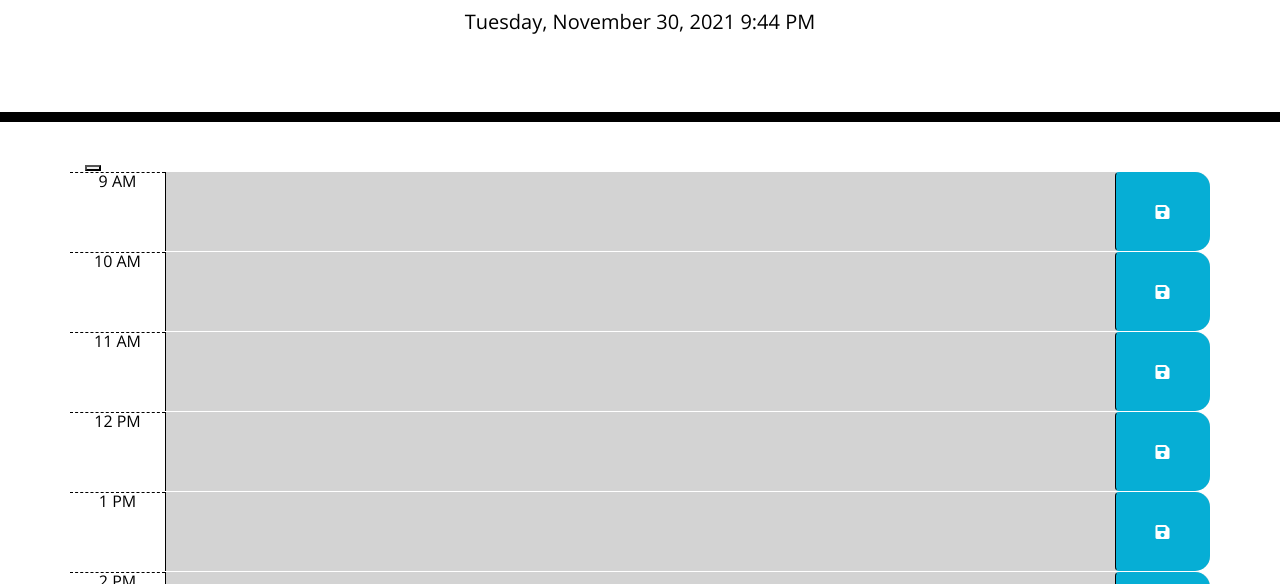
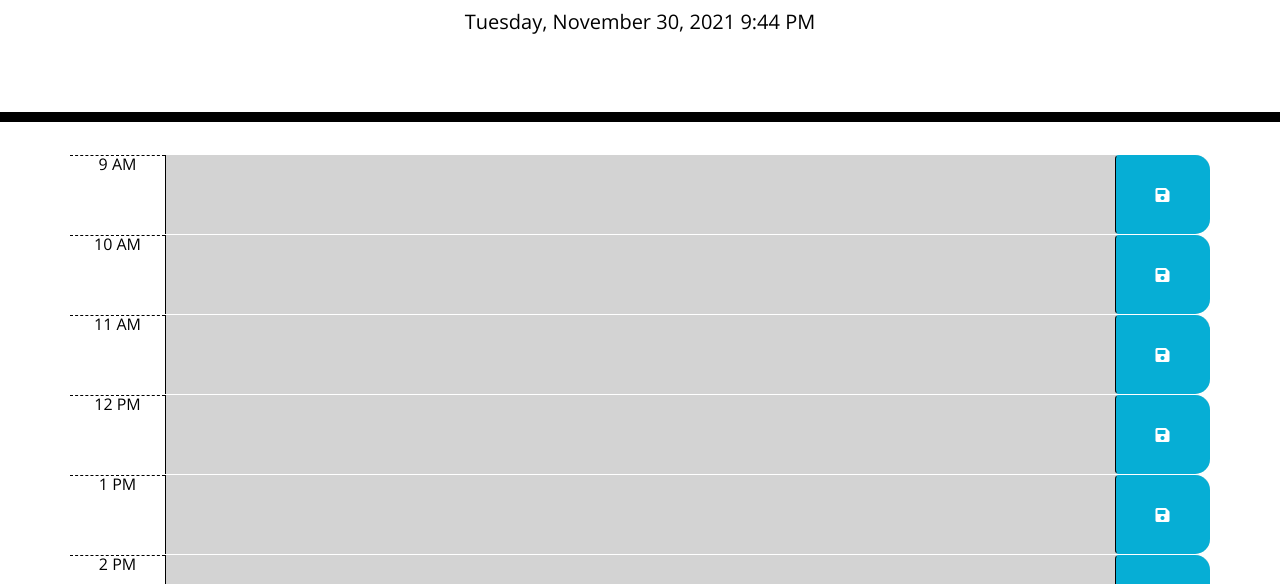
Before and after one commit to gluupo/work-day-scheduler, a plain HTML site: page index.html in a window 1280 px wide. Shown: the part 182-766 px from the top of the page. Drawn offline with nearby package versions, Linux system fonts and the light colour scheme.

Commit message:
html fix

```diff
--- a/index.html
+++ b/index.html
@@ -21,8 +21,6 @@
   </header>
   <div class="container">
     <!-- Timeblocks go here -->
-
-    <button id="save-button"></button>
   </div>
 
   <script src="https://cdnjs.cloudflare.com/ajax/libs/jquery/3.2.1/jquery.min.js"></script>
```
